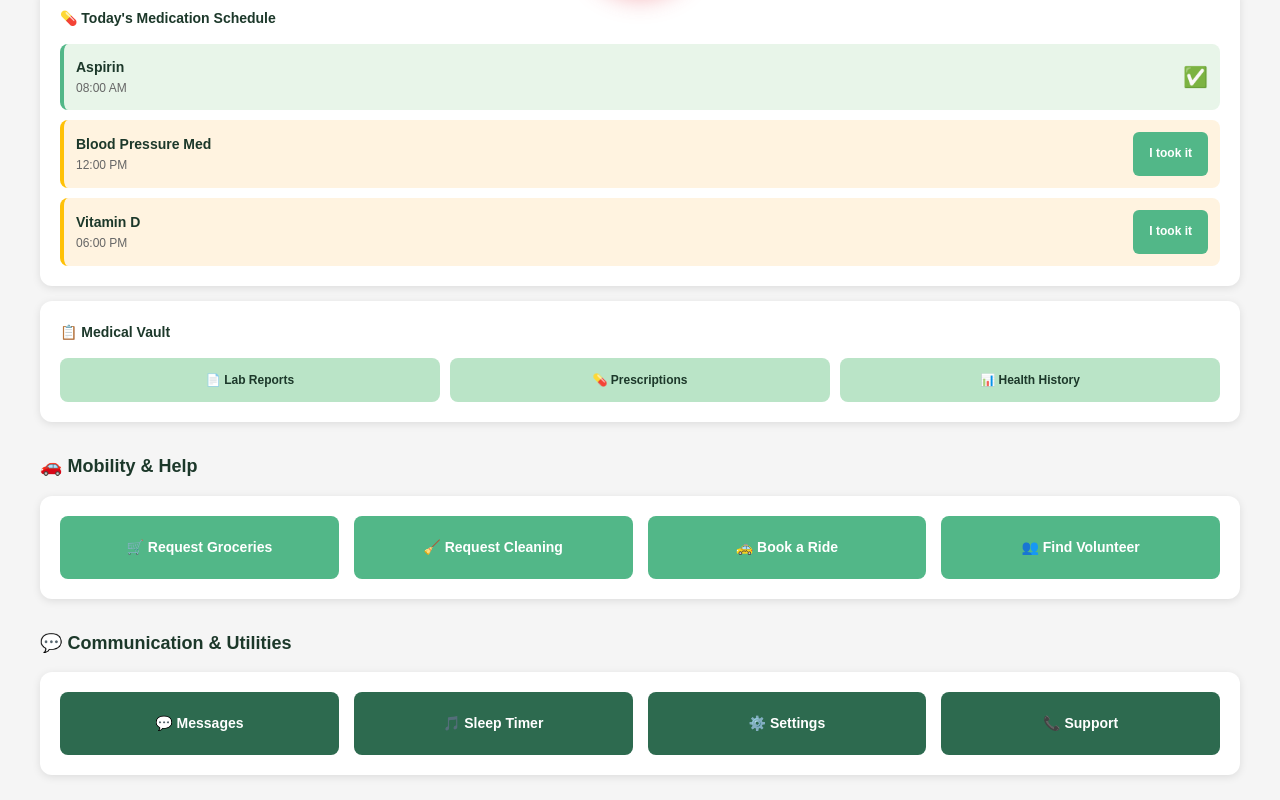
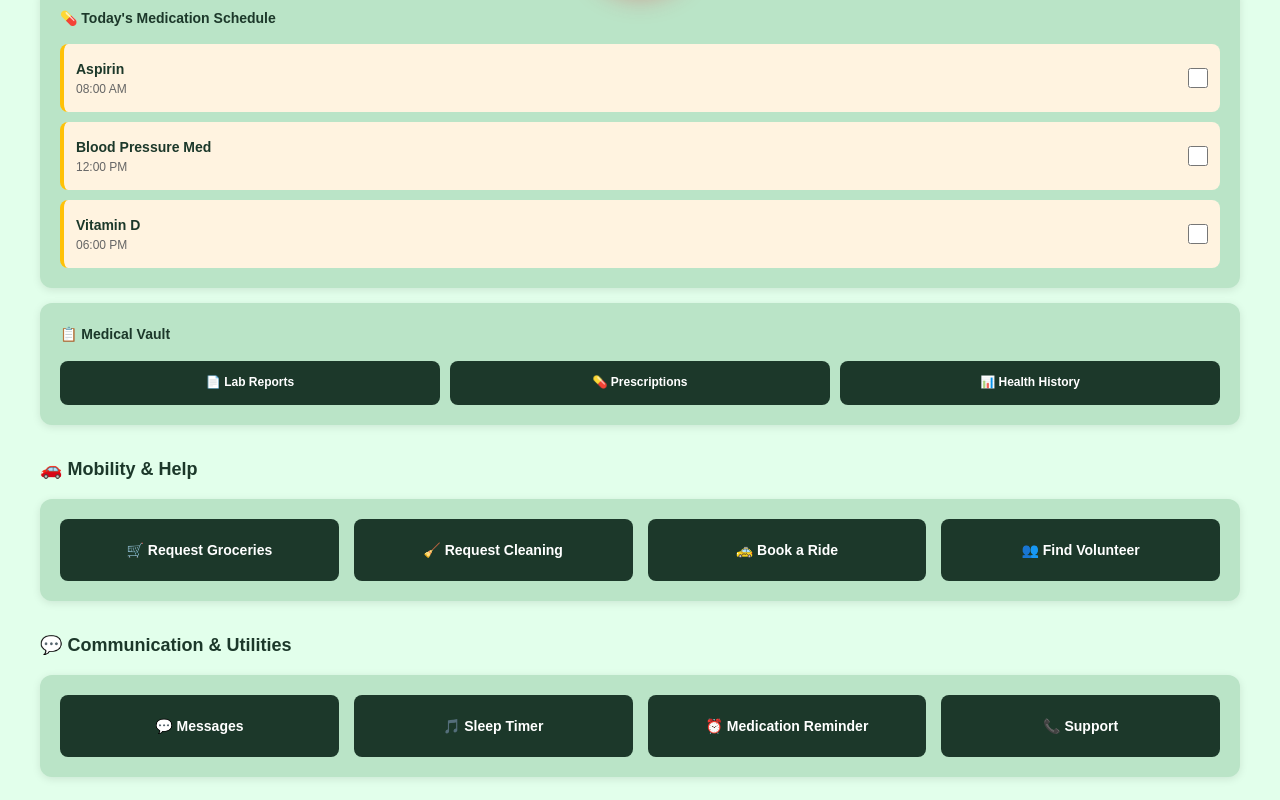
Before and after one commit to naveediqbal4765/smart-assistant-senior-citizens, a React (Create React App) app in the folder frontend/: page /test/elder-dashboard in a window 1280 px wide. Shown: the part 780-1580 px from the top of the page. Built offline with nearby package versions, Linux system fonts and the light colour scheme; no server answers.

Commit message:
Update Elder Dashboard: navbar on right, new color scheme, checkbox for medications, replace settings with sleep timer and medication reminder

```diff
--- a/frontend/src/pages/ElderDashboard.js
+++ b/frontend/src/pages/ElderDashboard.js
@@ -19,7 +19,7 @@ const AppLogo = ({ size = 80 }) => (
   </svg>
 );
 
-// ---- COLOR SCHEME (Consistent with Login/Signup Pages) ----
+// ---- COLOR SCHEME ----
 const COLORS = {
   darkGreen: "#1C382A",
   mediumGreen: "#52b788",
@@ -35,12 +35,15 @@ const COLORS = {
   lightDarkGray: "#999999",
   red: "#e63946",
   yellow: "#FFC107",
+  dashboardBg: "#E2FFEB",
+  cardBg: "#BAE4C7",
 };
 
 const ElderDashboard = () => {
   const { user, logout } = useAuth();
   const navigate = useNavigate();
   const [screenReaderEnabled, setScreenReaderEnabled] = useState(false);
+  const [medicationStates, setMedicationStates] = useState({});
 
   // Mock data
   const emergencyContacts = [
@@ -87,13 +90,16 @@ const ElderDashboard = () => {
   };
 
   const handleMedicationTaken = (medicationId) => {
-    alert(`✅ Marked "${todaysMedications.find(m => m.id === medicationId).name}" as taken!`);
+    setMedicationStates(prev => ({
+      ...prev,
+      [medicationId]: !prev[medicationId]
+    }));
   };
 
   return (
-    <div style={{ fontFamily: "Montserrat, sans-serif", minHeight: "100vh", display: "flex", flexDirection: "column", backgroundColor: COLORS.lightGray }}>
+    <div style={{ fontFamily: "Montserrat, sans-serif", minHeight: "100vh", display: "flex", flexDirection: "column", backgroundColor: COLORS.dashboardBg }}>
       {/* ============================================================
-          INTEGRATED HEADER WITH NAVBAR
+          INTEGRATED HEADER WITH NAVBAR ON RIGHT
           ============================================================ */}
       <div
         style={{
@@ -150,7 +156,6 @@ const ElderDashboard = () => {
 
             <button
               onClick={() => {
-                // Open contact modal - will be handled by Navbar component
                 const event = new CustomEvent('openContactModal');
                 window.dispatchEvent(event);
               }}
@@ -178,7 +183,6 @@ const ElderDashboard = () => {
 
             <button
               onClick={() => {
-                // Open about modal - will be handled by Navbar component
                 const event = new CustomEvent('openAboutModal');
                 window.dispatchEvent(event);
               }}
@@ -229,7 +233,7 @@ const ElderDashboard = () => {
             {screenReaderEnabled ? "🔊" : "🔇"}
           </button>
 
-          {/* Profile Dropdown */}
+          {/* Profile Dropdown - NOW ON RIGHT */}
           <Navbar screenReaderEnabled={screenReaderEnabled} onScreenReaderToggle={handleScreenReaderToggle} />
         </div>
       </div>
@@ -258,7 +262,7 @@ const ElderDashboard = () => {
             </h3>
 
             {/* Emergency Contacts Speed Dial */}
-            <div style={{ backgroundColor: COLORS.white, borderRadius: "12px", padding: "20px", marginBottom: "15px", boxShadow: "0 2px 8px rgba(0,0,0,0.1)" }}>
+            <div style={{ backgroundColor: COLORS.cardBg, borderRadius: "12px", padding: "20px", marginBottom: "15px", boxShadow: "0 2px 8px rgba(0,0,0,0.1)" }}>
               <h4 style={{ fontSize: "14px", fontWeight: 600, color: COLORS.darkGreen, marginBottom: "15px" }}>
                 Emergency Contacts (One-Tap Calling)
               </h4>
@@ -312,7 +316,7 @@ const ElderDashboard = () => {
             </h3>
 
             {/* Live Vitals Monitor */}
-            <div style={{ backgroundColor: COLORS.white, borderRadius: "12px", padding: "20px", marginBottom: "15px", boxShadow: "0 2px 8px rgba(0,0,0,0.1)" }}>
+            <div style={{ backgroundColor: COLORS.cardBg, borderRadius: "12px", padding: "20px", marginBottom: "15px", boxShadow: "0 2px 8px rgba(0,0,0,0.1)" }}>
               <h4 style={{ fontSize: "14px", fontWeight: 600, color: COLORS.darkGreen, marginBottom: "15px" }}>
                 Live Vitals Monitor
               </h4>
@@ -336,7 +340,7 @@ const ElderDashboard = () => {
             </div>
 
             {/* Today's Medications */}
-            <div style={{ backgroundColor: COLORS.white, borderRadius: "12px", padding: "20px", marginBottom: "15px", boxShadow: "0 2px 8px rgba(0,0,0,0.1)" }}>
+            <div style={{ backgroundColor: COLORS.cardBg, borderRadius: "12px", padding: "20px", marginBottom: "15px", boxShadow: "0 2px 8px rgba(0,0,0,0.1)" }}>
               <h4 style={{ fontSize: "14px", fontWeight: 600, color: COLORS.darkGreen, marginBottom: "15px" }}>
                 💊 Today's Medication Schedule
               </h4>
@@ -349,9 +353,9 @@ const ElderDashboard = () => {
                       alignItems: "center",
                       justifyContent: "space-between",
                       padding: "12px",
-                      backgroundColor: med.taken ? "#e8f5e9" : "#fff3e0",
+                      backgroundColor: medicationStates[med.id] ? "#e8f5e9" : "#fff3e0",
                       borderRadius: "8px",
-                      borderLeft: `4px solid ${med.taken ? COLORS.mediumGreen : COLORS.yellow}`,
+                      borderLeft: `4px solid ${medicationStates[med.id] ? COLORS.mediumGreen : COLORS.yellow}`,
                     }}
                   >
                     <div>
@@ -362,55 +366,48 @@ const ElderDashboard = () => {
                         {med.time}
                       </div>
                     </div>
-                    {med.taken ? (
-                      <div style={{ fontSize: "20px" }}>✅</div>
-                    ) : (
-                      <button
-                        onClick={() => handleMedicationTaken(med.id)}
+                    <div style={{ display: "flex", alignItems: "center", gap: "10px" }}>
+                      {medicationStates[med.id] && (
+                        <div style={{ fontSize: "20px" }}>✅</div>
+                      )}
+                      <input
+                        type="checkbox"
+                        checked={medicationStates[med.id] || false}
+                        onChange={() => handleMedicationTaken(med.id)}
                         style={{
-                          padding: "8px 16px",
-                          backgroundColor: COLORS.mediumGreen,
-                          color: COLORS.white,
-                          border: "none",
-                          borderRadius: "6px",
+                          width: "20px",
+                          height: "20px",
                           cursor: "pointer",
-                          fontWeight: 600,
-                          fontSize: "12px",
-                          fontFamily: "Montserrat, sans-serif",
-                          transition: "all 0.3s ease",
+                          accentColor: COLORS.mediumGreen,
                         }}
-                        onMouseEnter={(e) => (e.target.style.backgroundColor = COLORS.darkMediumGreen)}
-                        onMouseLeave={(e) => (e.target.style.backgroundColor = COLORS.mediumGreen)}
-                      >
-                        I took it
-                      </button>
-                    )}
+                      />
+                    </div>
                   </div>
                 ))}
               </div>
             </div>
 
             {/* Medical Vault */}
-            <div style={{ backgroundColor: COLORS.white, borderRadius: "12px", padding: "20px", marginBottom: "15px", boxShadow: "0 2px 8px rgba(0,0,0,0.1)" }}>
+            <div style={{ backgroundColor: COLORS.cardBg, borderRadius: "12px", padding: "20px", marginBottom: "15px", boxShadow: "0 2px 8px rgba(0,0,0,0.1)" }}>
               <h4 style={{ fontSize: "14px", fontWeight: 600, color: COLORS.darkGreen, marginBottom: "15px" }}>
                 📋 Medical Vault
               </h4>
               <div style={{ display: "grid", gridTemplateColumns: "repeat(auto-fit, minmax(120px, 1fr))", gap: "10px" }}>
-                <button style={{ padding: "12px", backgroundColor: COLORS.veryLightGreen, border: "none", borderRadius: "8px", cursor: "pointer", fontWeight: 600, fontSize: "12px", color: COLORS.darkGreen, transition: "all 0.3s ease" }}
-                  onMouseEnter={(e) => (e.target.style.backgroundColor = COLORS.mediumGreen, e.target.style.color = COLORS.white)}
-                  onMouseLeave={(e) => (e.target.style.backgroundColor = COLORS.veryLightGreen, e.target.style.color = COLORS.darkGreen)}
+                <button style={{ padding: "12px", backgroundColor: COLORS.darkGreen, border: "none", borderRadius: "8px", cursor: "pointer", fontWeight: 600, fontSize: "12px", color: COLORS.white, transition: "all 0.3s ease" }}
+                  onMouseEnter={(e) => (e.target.style.backgroundColor = COLORS.darkMediumGreen)}
+                  onMouseLeave={(e) => (e.target.style.backgroundColor = COLORS.darkGreen)}
                 >
                   📄 Lab Reports
                 </button>
-                <button style={{ padding: "12px", backgroundColor: COLORS.veryLightGreen, border: "none", borderRadius: "8px", cursor: "pointer", fontWeight: 600, fontSize: "12px", color: COLORS.darkGreen, transition: "all 0.3s ease" }}
-                  onMouseEnter={(e) => (e.target.style.backgroundColor = COLORS.mediumGreen, e.target.style.color = COLORS.white)}
-                  onMouseLeave={(e) => (e.target.style.backgroundColor = COLORS.veryLightGreen, e.target.style.color = COLORS.darkGreen)}
+                <button style={{ padding: "12px", backgroundColor: COLORS.darkGreen, border: "none", borderRadius: "8px", cursor: "pointer", fontWeight: 600, fontSize: "12px", color: COLORS.white, transition: "all 0.3s ease" }}
+                  onMouseEnter={(e) => (e.target.style.backgroundColor = COLORS.darkMediumGreen)}
+                  onMouseLeave={(e) => (e.target.style.backgroundColor = COLORS.darkGreen)}
                 >
                   💊 Prescriptions
                 </button>
-                <button style={{ padding: "12px", backgroundColor: COLORS.veryLightGreen, border: "none", borderRadius: "8px", cursor: "pointer", fontWeight: 600, fontSize: "12px", color: COLORS.darkGreen, transition: "all 0.3s ease" }}
-                  onMouseEnter={(e) => (e.target.style.backgroundColor = COLORS.mediumGreen, e.target.style.color = COLORS.white)}
-                  onMouseLeave={(e) => (e.target.style.backgroundColor = COLORS.veryLightGreen, e.target.style.color = COLORS.darkGreen)}
+                <button style={{ padding: "12px", backgroundColor: COLORS.darkGreen, border: "none", borderRadius: "8px", cursor: "pointer", fontWeight: 600, fontSize: "12px", color: COLORS.white, transition: "all 0.3s ease" }}
+                  onMouseEnter={(e) => (e.target.style.backgroundColor = COLORS.darkMediumGreen)}
+                  onMouseLeave={(e) => (e.target.style.backgroundColor = COLORS.darkGreen)}
                 >
                   📊 Health History
                 </button>
@@ -426,29 +423,29 @@ const ElderDashboard = () => {
               🚗 Mobility & Help
             </h3>
 
-            <div style={{ backgroundColor: COLORS.white, borderRadius: "12px", padding: "20px", boxShadow: "0 2px 8px rgba(0,0,0,0.1)" }}>
+            <div style={{ backgroundColor: COLORS.cardBg, borderRadius: "12px", padding: "20px", boxShadow: "0 2px 8px rgba(0,0,0,0.1)" }}>
               <div style={{ display: "grid", gridTemplateColumns: "repeat(auto-fit, minmax(150px, 1fr))", gap: "15px" }}>
-                <button style={{ padding: "20px", backgroundColor: COLORS.mediumGreen, color: COLORS.white, border: "none", borderRadius: "8px", cursor: "pointer", fontWeight: 600, fontSize: "14px", transition: "all 0.3s ease" }}
+                <button style={{ padding: "20px", backgroundColor: COLORS.darkGreen, color: COLORS.white, border: "none", borderRadius: "8px", cursor: "pointer", fontWeight: 600, fontSize: "14px", transition: "all 0.3s ease" }}
                   onMouseEnter={(e) => (e.target.style.backgroundColor = COLORS.darkMediumGreen)}
-                  onMouseLeave={(e) => (e.target.style.backgroundColor = COLORS.mediumGreen)}
+                  onMouseLeave={(e) => (e.target.style.backgroundColor = COLORS.darkGreen)}
                 >
                   🛒 Request Groceries
                 </button>
-                <button style={{ padding: "20px", backgroundColor: COLORS.mediumGreen, color: COLORS.white, border: "none", borderRadius: "8px", cursor: "pointer", fontWeight: 600, fontSize: "14px", transition: "all 0.3s ease" }}
+                <button style={{ padding: "20px", backgroundColor: COLORS.darkGreen, color: COLORS.white, border: "none", borderRadius: "8px", cursor: "pointer", fontWeight: 600, fontSize: "14px", transition: "all 0.3s ease" }}
                   onMouseEnter={(e) => (e.target.style.backgroundColor = COLORS.darkMediumGreen)}
-                  onMouseLeave={(e) => (e.target.style.backgroundColor = COLORS.mediumGreen)}
+                  onMouseLeave={(e) => (e.target.style.backgroundColor = COLORS.darkGreen)}
                 >
                   🧹 Request Cleaning
                 </button>
-                <button style={{ padding: "20px", backgroundColor: COLORS.mediumGreen, color: COLORS.white, border: "none", borderRadius: "8px", cursor: "pointer", fontWeight: 600, fontSize: "14px", transition: "all 0.3s ease" }}
+                <button style={{ padding: "20px", backgroundColor: COLORS.darkGreen, color: COLORS.white, border: "none", borderRadius: "8px", cursor: "pointer", fontWeight: 600, fontSize: "14px", transition: "all 0.3s ease" }}
                   onMouseEnter={(e) => (e.target.style.backgroundColor = COLORS.darkMediumGreen)}
-                  onMouseLeave={(e) => (e.target.style.backgroundColor = COLORS.mediumGreen)}
+                  onMouseLeave={(e) => (e.target.style.backgroundColor = COLORS.darkGreen)}
                 >
                   🚕 Book a Ride
                 </button>
-                <button style={{ padding: "20px", backgroundColor: COLORS.mediumGreen, color: COLORS.white, border: "none", borderRadius: "8px", cursor: "pointer", fontWeight: 600, fontSize: "14px", transition: "all 0.3s ease" }}
+                <button style={{ padding: "20px", backgroundColor: COLORS.darkGreen, color: COLORS.white, border: "none", borderRadius: "8px", cursor: "pointer", fontWeight: 600, fontSize: "14px", transition: "all 0.3s ease" }}
                   onMouseEnter={(e) => (e.target.style.backgroundColor = COLORS.darkMediumGreen)}
-                  onMouseLeave={(e) => (e.target.style.backgroundColor = COLORS.mediumGreen)}
+                  onMouseLeave={(e) => (e.target.style.backgroundColor = COLORS.darkGreen)}
                 >
                   👥 Find Volunteer
                 </button>
@@ -464,29 +461,29 @@ const ElderDashboard = () => {
               💬 Communication & Utilities
             </h3>
 
-            <div style={{ backgroundColor: COLORS.white, borderRadius: "12px", padding: "20px", boxShadow: "0 2px 8px rgba(0,0,0,0.1)" }}>
+            <div style={{ backgroundColor: COLORS.cardBg, borderRadius: "12px", padding: "20px", boxShadow: "0 2px 8px rgba(0,0,0,0.1)" }}>
               <div style={{ display: "grid", gridTemplateColumns: "repeat(auto-fit, minmax(150px, 1fr))", gap: "15px" }}>
-                <button style={{ padding: "20px", backgroundColor: COLORS.darkMediumGreen, color: COLORS.white, border: "none", borderRadius: "8px", cursor: "pointer", fontWeight: 600, fontSize: "14px", transition: "all 0.3s ease" }}
-                  onMouseEnter={(e) => (e.target.style.backgroundColor = COLORS.darkestGreen)}
-                  onMouseLeave={(e) => (e.target.style.backgroundColor = COLORS.darkMediumGreen)}
+                <button style={{ padding: "20px", backgroundColor: COLORS.darkGreen, color: COLORS.white, border: "none", borderRadius: "8px", cursor: "pointer", fontWeight: 600, fontSize: "14px", transition: "all 0.3s ease" }}
+                  onMouseEnter={(e) => (e.target.style.backgroundColor = COLORS.darkMediumGreen)}
+                  onMouseLeave={(e) => (e.target.style.backgroundColor = COLORS.darkGreen)}
                 >
                   💬 Messages
                 </button>
-                <button style={{ padding: "20px", backgroundColor: COLORS.darkMediumGreen, color: COLORS.white, border: "none", borderRadius: "8px", cursor: "pointer", fontWeight: 600, fontSize: "14px", transition: "all 0.3s ease" }}
-                  onMouseEnter={(e) => (e.target.style.backgroundColor = COLORS.darkestGreen)}
-                  onMouseLeave={(e) => (e.target.style.backgroundColor = COLORS.darkMediumGreen)}
+                <button style={{ padding: "20px", backgroundColor: COLORS.darkGreen, color: COLORS.white, border: "none", borderRadius: "8px", cursor: "pointer", fontWeight: 600, fontSize: "14px", transition: "all 0.3s ease" }}
+                  onMouseEnter={(e) => (e.target.style.backgroundColor = COLORS.darkMediumGreen)}
+                  onMouseLeave={(e) => (e.target.style.backgroundColor = COLORS.darkGreen)}
                 >
                   🎵 Sleep Timer
                 </button>
-                <button style={{ padding: "20px", backgroundColor: COLORS.darkMediumGreen, color: COLORS.white, border: "none", borderRadius: "8px", cursor: "pointer", fontWeight: 600, fontSize: "14px", transition: "all 0.3s ease" }}
-                  onMouseEnter={(e) => (e.target.style.backgroundColor = COLORS.darkestGreen)}
-                  onMouseLeave={(e) => (e.target.style.backgroundColor = COLORS.darkMediumGreen)}
+                <button style={{ padding: "20px", backgroundColor: COLORS.darkGreen, color: COLORS.white, border: "none", borderRadius: "8px", cursor: "pointer", fontWeight: 600, fontSize: "14px", transition: "all 0.3s ease" }}
+                  onMouseEnter={(e) => (e.target.style.backgroundColor = COLORS.darkMediumGreen)}
+                  onMouseLeave={(e) => (e.target.style.backgroundColor = COLORS.darkGreen)}
                 >
-                  ⚙️ Settings
+                  ⏰ Medication Reminder
                 </button>
-                <button style={{ padding: "20px", backgroundColor: COLORS.darkMediumGreen, color: COLORS.white, border: "none", borderRadius: "8px", cursor: "pointer", fontWeight: 600, fontSize: "14px", transition: "all 0.3s ease" }}
-                  onMouseEnter={(e) => (e.target.style.backgroundColor = COLORS.darkestGreen)}
-                  onMouseLeave={(e) => (e.target.style.backgroundColor = COLORS.darkMediumGreen)}
+                <button style={{ padding: "20px", backgroundColor: COLORS.darkGreen, color: COLORS.white, border: "none", borderRadius: "8px", cursor: "pointer", fontWeight: 600, fontSize: "14px", transition: "all 0.3s ease" }}
+                  onMouseEnter={(e) => (e.target.style.backgroundColor = COLORS.darkMediumGreen)}
+                  onMouseLeave={(e) => (e.target.style.backgroundColor = COLORS.darkGreen)}
                 >
                   📞 Support
                 </button>
```
